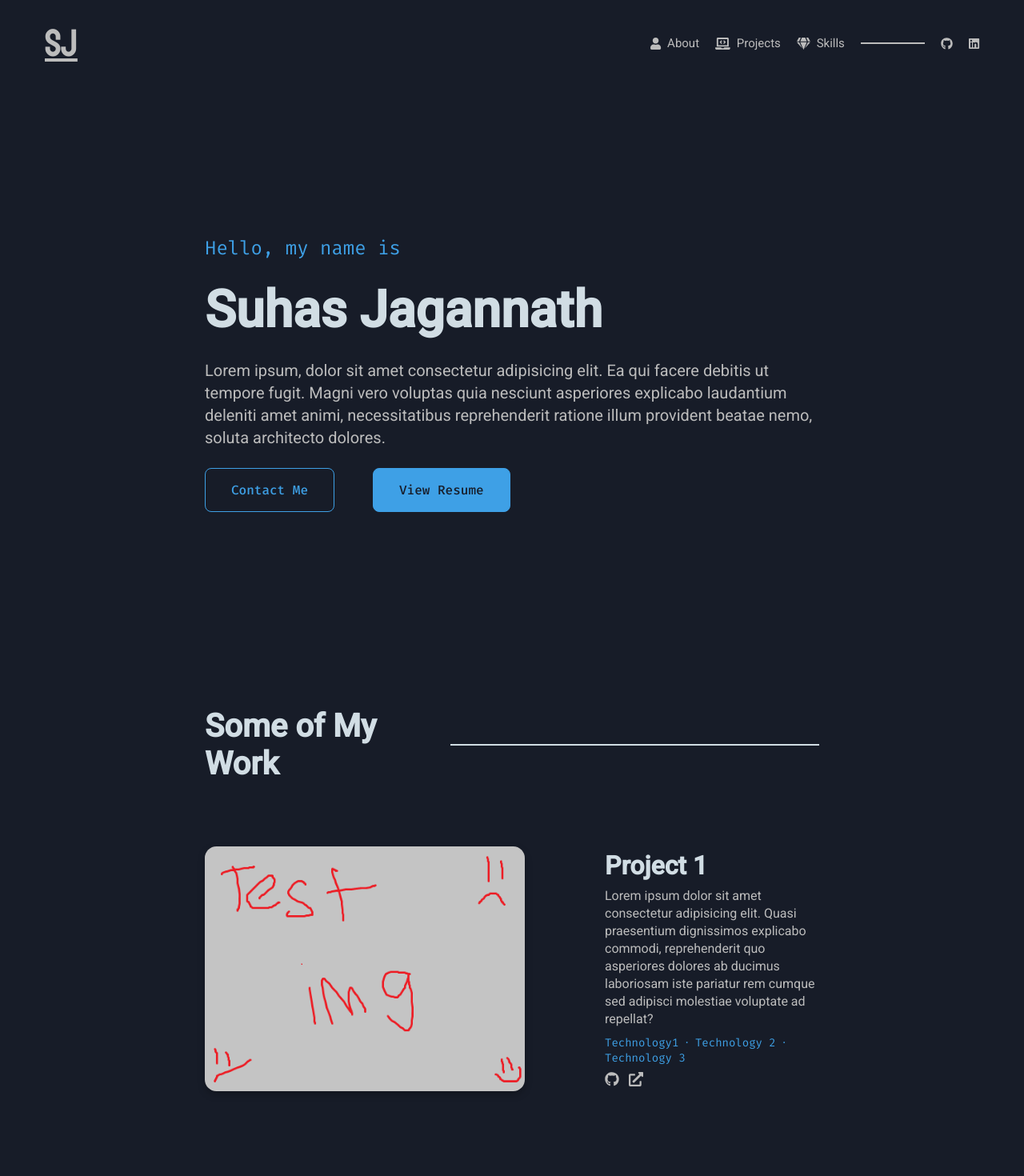
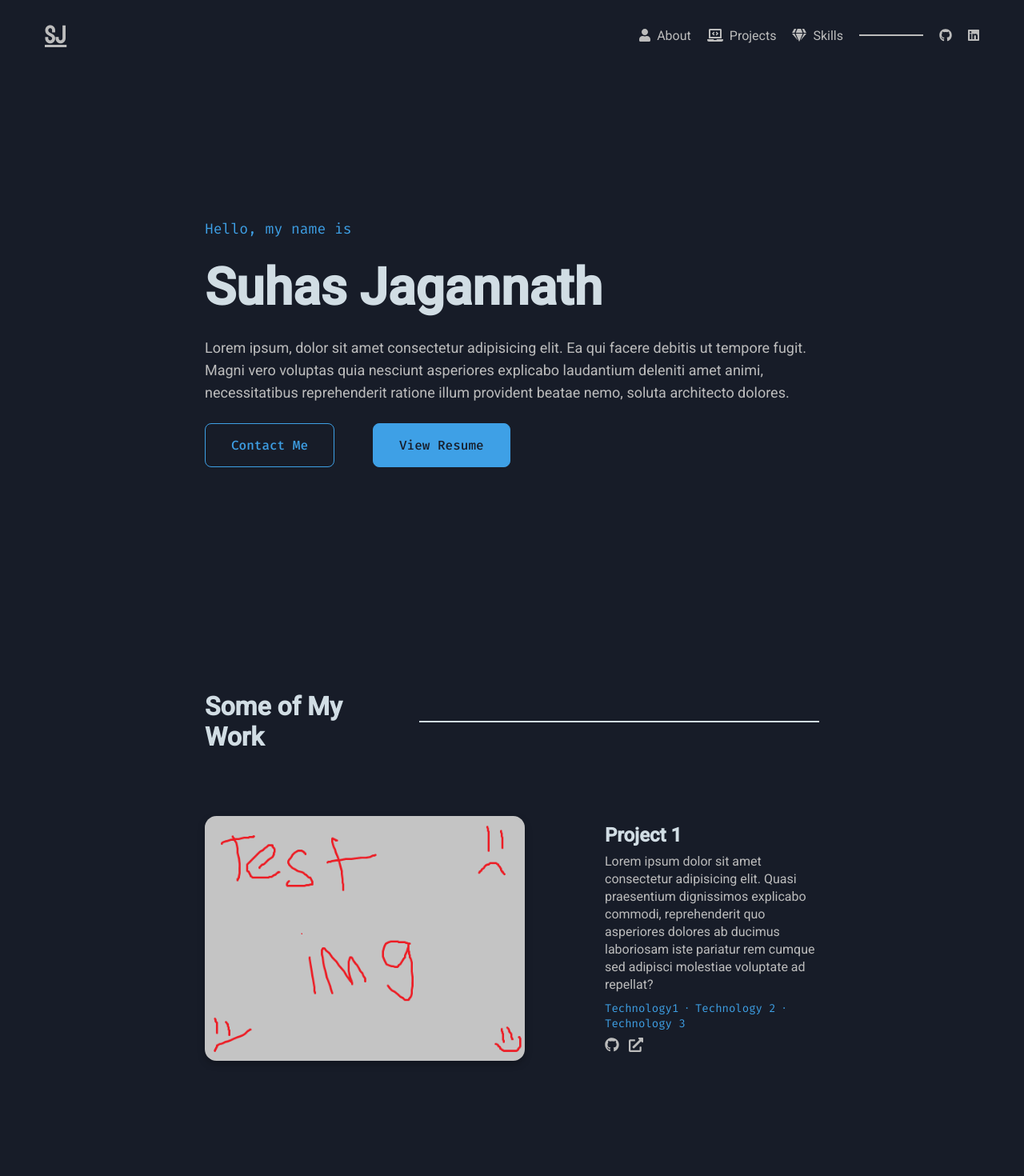
Before and after one commit to sjaga003/react-portfolio, a React (Create React App) app: page / in a window 1280 px wide. Shown: the top 1470 px of the page at 80% size. Built offline with nearby package versions, Linux system fonts and the light colour scheme.

Commit message:
Standardize font sizes

```diff
--- a/src/App.js
+++ b/src/App.js
@@ -7,6 +7,7 @@
 import About from './components/About';
 import Projects from './components/Projects';
 import Skills from './components/Skills';
+import Footer from './components/Footer';
 
 function App() {
   return (
@@ -18,6 +19,7 @@
         <Projects />
         <Skills />
       </Main>
+      <Footer />
     </div>
   );
 }
--- a/src/GlobalStyles.js
+++ b/src/GlobalStyles.js
@@ -22,6 +22,14 @@
         --text-color: #BCBCBC;
         --highlight-color: #3EA0E6;
         --heading-color: #D1DDE4;
+        --fs-xs: 14px;
+        --fs-sm: 16px;
+        --fs-md: 18px;
+        --fs-lg: 20px;
+        --fs-xl: 24px;
+        --fs-heading: 32px;
+        --fs-title: 64px;
+        --fs-skill-icons: 64px;
     }
     .App {
         width: 100%;
--- a/src/components/About.js
+++ b/src/components/About.js
@@ -28,7 +28,7 @@
 const Hello = styled.div`
   color: var(--highlight-color);
   font-family: 'Fira Code', monospace;
-  font-size: 24px;
+  font-size: var(--fs-md);
   padding-bottom: 24px;
 `;
 
@@ -36,13 +36,13 @@
   color: var(--heading-color);
   font-family: 'Roboto', sans-serif;
   font-weight: 700;
-  font-size: 64px;
+  font-size: var(--fs-title);
   padding-bottom: 24px;
 `;
 
 const SubHeading = styled.div`
   padding-bottom: 24px;
-  font-size: 20px;
+  font-size: var(--fs-md);
   font-weight: 400;
   line-height: 28px;
 `;
@@ -55,7 +55,7 @@
   color: var(--highlight-color);
   background: none;
   padding: 16px 32px;
-  font-size: 16px;
+  font-size: var(--fs-small);
   font-weight: 500;
 `;
 
--- /dev/null
+++ b/src/components/Footer.js
@@ -0,0 +1,26 @@
+import React from 'react';
+import styled from 'styled-components';
+
+const Footer = () => {
+  return (
+    <FooterContainer>
+      <CenterText>Built & Designed by Suhas Jagannath</CenterText>
+    </FooterContainer>
+  );
+};
+
+const FooterContainer = styled.footer`
+  background: var(--secondary-color);
+  display: flex;
+  align-items: center;
+  justify-content: center;
+  height: 8vh;
+`;
+
+const CenterText = styled.div`
+  font-family: 'Fira Code', monospace;
+  color: var(--text-color);
+  font-size: 14px;
+`;
+
+export default Footer;
--- a/src/components/Nav.js
+++ b/src/components/Nav.js
@@ -35,7 +35,7 @@
 const Logo = styled.div`
   font-family: 'Staatliches', cursive;
   font-weight: 400;
-  font-size: 48px;
+  font-size: var(--fs-heading);
   text-decoration: underline;
 `;
 
@@ -56,7 +56,7 @@
 
 const NavHeading = styled.li`
   padding-left: 20px;
-  font-size: 15px;
+  font-size: var(--fs-sm);
   display: flex;
   align-items: center;
 `;
--- a/src/components/Project.js
+++ b/src/components/Project.js
@@ -60,12 +60,12 @@
 
 const ProjectTitle = styled.h2`
   color: var(--heading-color);
-  font-size: 32px;
+  font-size: var(--fs-xl);
   padding-bottom: 8px;
 `;
 
 const ProjectDescription = styled.div`
-  font-size: 16px;
+  font-size: var(--fs-sm);
   padding-bottom: 8px;
   line-height: 22px;
 `;
@@ -73,7 +73,7 @@
 const ProjectTechnology = styled.div`
   font-family: 'Fira Code', monospace;
   padding-bottom: 8px;
-  font-size: 14px;
+  font-size: var(--fs-xs);
   color: var(--highlight-color);
 `;
 
@@ -81,7 +81,7 @@
 
 const ProjectIcon = styled(FontAwesomeIcon)`
   margin-right: 12px;
-  font-size: 18px;
+  font-size: var(--fs-md);
 `;
 
 export default Project;
--- a/src/components/Projects.js
+++ b/src/components/Projects.js
@@ -51,7 +51,7 @@
   min-height: 100vh;
   display: flex;
   flex-direction: column;
-  padding: 0px 0px 210px 0px;
+  padding: 0px 0px 100px 0px;
 `;
 
 const ProjectsContainer = styled.div`
@@ -61,7 +61,7 @@
 `;
 
 const ProjectsHeading = styled.h1`
-  font-size: 40px;
+  font-size: var(--fs-heading);
   color: var(--heading-color);
   display: flex;
   flex-direction: row;
@@ -86,7 +86,7 @@
   color: var(--highlight-color);
   background: none;
   padding: 16px 32px;
-  font-size: 16px;
+  font-size: var(--fs-sm);
   font-weight: 500;
   align-self: center;
 `;
--- a/src/components/Skill.js
+++ b/src/components/Skill.js
@@ -24,28 +24,28 @@
   align-items: center;
   background: var(--secondary-color);
   border-radius: 8px;
-  height: 175px;
-  width: 155px;
+  box-shadow: 0px 10px 30px -15px rgba(0, 0, 0, 0.7);
 `;
 
 const ImageBox = styled.img`
-  width: 90px;
+  width: var(--fs-skill-icons);
   user-select: none;
 `;
 
 const Logo = styled.div`
   display: flex;
-  font-size: 90px;
+  font-size: var(--fs-skill-icons);
   user-select: none;
   height: 100%;
   align-items: center;
+  padding: 10px 0px 0px 0px;
 `;
 
 const SkillName = styled.div`
   font-family: 'Fira Code', monospace;
-  font-size: 18px;
+  font-size: var(--fs-xs);
   font-weight: bold;
-  padding: 0px 0px 10px 0px;
+  padding: 10px 0px 10px 0px;
 `;
 
 export default Skill;
--- a/src/components/Skills.js
+++ b/src/components/Skills.js
@@ -92,7 +92,7 @@
 `;
 
 const SkillsHeading = styled.h1`
-  font-size: 40px;
+  font-size: var(--fs-heading);
   color: var(--heading-color);
   display: flex;
   flex-direction: row;
@@ -111,7 +111,7 @@
 
 const SkillsContainer = styled.div`
   display: grid;
-  grid-template-columns: repeat(auto-fit, 155px);
+  grid-template-columns: repeat(auto-fit, 120px);
   grid-column-gap: 64px;
   grid-row-gap: 32px;
   justify-content: center;
```
